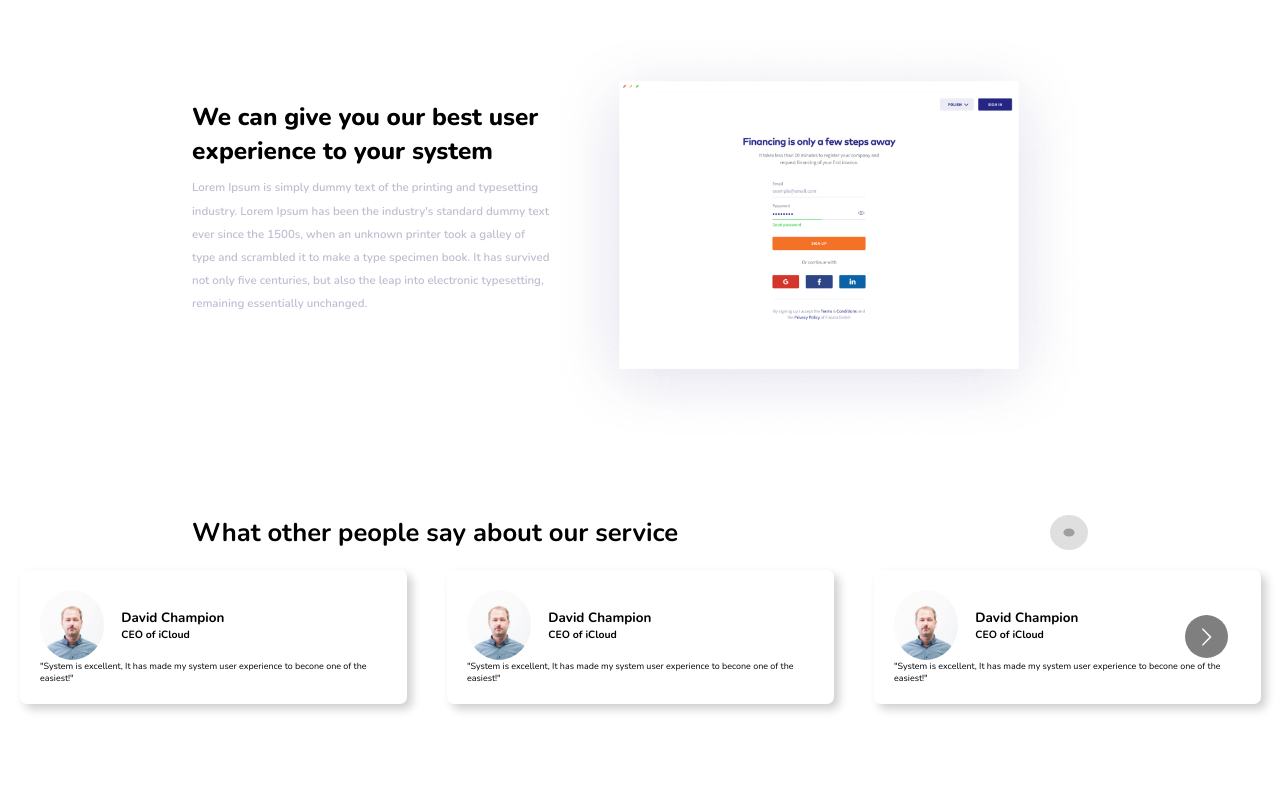
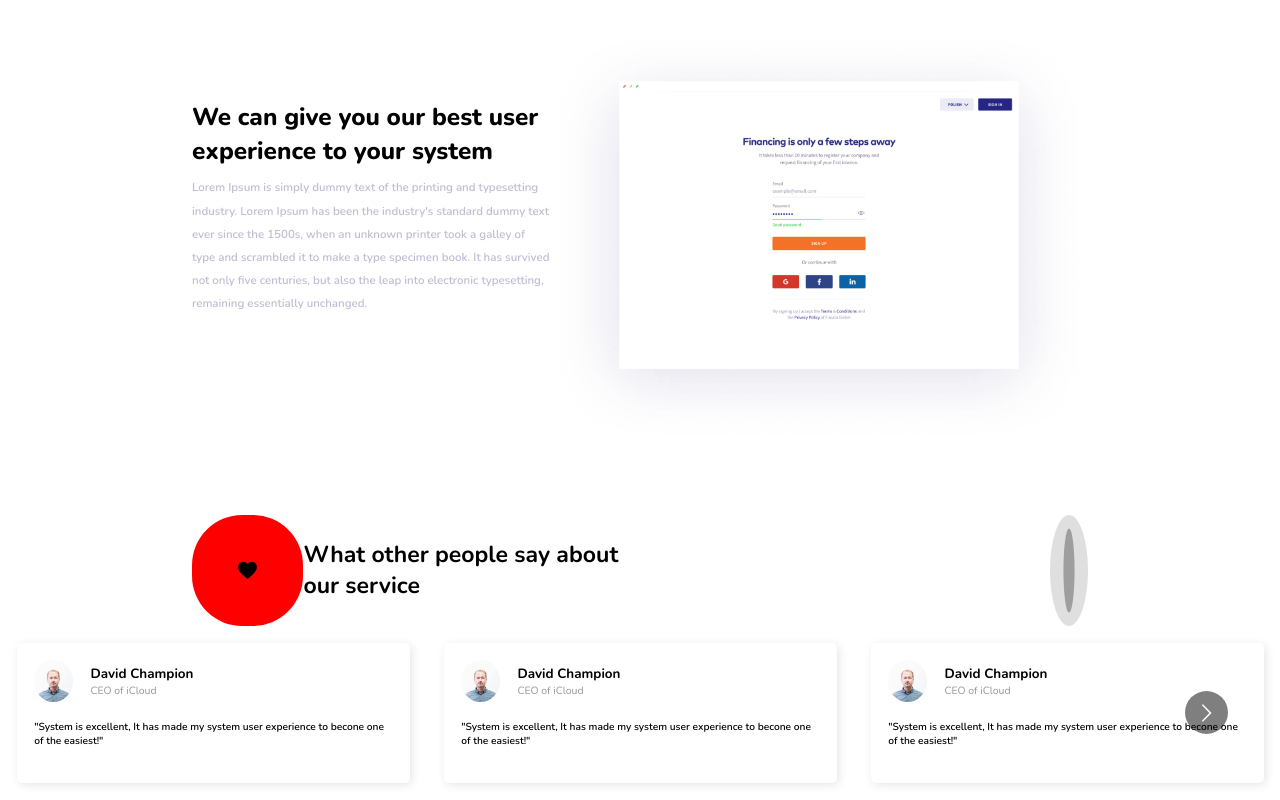
Before and after one commit to jaredLo/demo-gerard, a React (Create React App) app: page / in a window 1280 px wide. Shown: the part 994-1794 px from the top of the page. Before the commit the page ends 1718 px from the top, so only its background shows below. Built offline with nearby package versions, Linux system fonts and the light colour scheme; grey boxes are pictures that could not be loaded.

Commit message:
Updated style

```diff
--- a/src/comps/Carousel.js
+++ b/src/comps/Carousel.js
@@ -15,7 +15,7 @@ export default function Car() {
     },
     desktop: {
       breakpoint: { max: 3000, min: 1024 },
-      items: 3,
+      items: 4,
     },
     tablet: {
       breakpoint: { max: 1024, min: 464 },
@@ -43,6 +43,9 @@ export default function Car() {
       <TestimonialBox responses={responses} />
       <TestimonialBox responses={responses} />
       <TestimonialBox responses={responses} />
+      <TestimonialBox responses={responses} />
+      <TestimonialBox responses={responses} />
+      <TestimonialBox responses={responses} />
     </Carousel>
   );
 }
--- a/src/comps/Testimonial.js
+++ b/src/comps/Testimonial.js
@@ -2,12 +2,17 @@ import React from "react";
 import "react-multi-carousel/lib/styles.css";
 import arrow from "../assets/7-icons/arrow-right.svg";
 import Car from "./Carousel";
+import heart from "../assets/7-icons/heart.svg";
 
 function Testimonial() {
   return (
     <div className="testimonial">
       <div className="testimonial-top">
-        <h1>What other people say about our service</h1>
+        <div className="top-left">
+          <img src={heart} alt="" />
+          <h1>What other people say about our service</h1>
+        </div>
+
         <img className="arrow-right" src={arrow} alt="" />
       </div>
       <Car />
--- a/src/index.css
+++ b/src/index.css
@@ -166,6 +166,19 @@ nav a {
   width: 70vw;
 }
 
+.top-left {
+  display: flex;
+  align-items: center;
+  font-size: 0.9vw;
+}
+
+.top-left img {
+  background: red;
+  color: white;
+  padding: 10%;
+  border-radius: 45%;
+}
+
 .arrow-right {
   background: rgb(223, 223, 223);
   border-radius: 100%;
@@ -180,10 +193,10 @@ nav a {
 .tbox {
   font-size: 0.7vw;
   background: white;
-  margin: 20px;
-  padding: 20px;
-  border-radius: 7px;
-  box-shadow: 5px 5px 10px rgb(207, 207, 207);
+  margin: 4%;
+  padding: 4%;
+  border-radius: 5px;
+  box-shadow: 2px 2px 10px rgb(230, 230, 230);
 }
 
 .tbox-top {
@@ -191,12 +204,24 @@ nav a {
   align-items: center;
 }
 
+.tbox h3 {
+  color: rgb(150, 150, 150);
+  font-weight: 500;
+}
+
+.tbox p {
+  padding-top: 5%;
+  padding-bottom: 5%;
+  font-weight: 600;
+  font-size: 0.8vw;
+}
+
 .tbox img {
-  width: 5vw;
+  width: 3vw;
   border-radius: 100%;
   margin-right: 5%;
 }
 
-div.react-multi-carousel-list {
-  padding: 0;
+button.react-multiple-carousel__arrow {
+  width: 1vw;
 }
```
